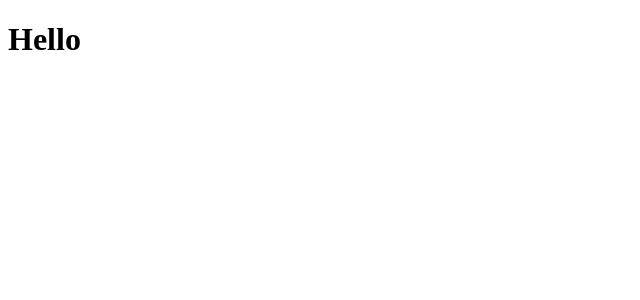
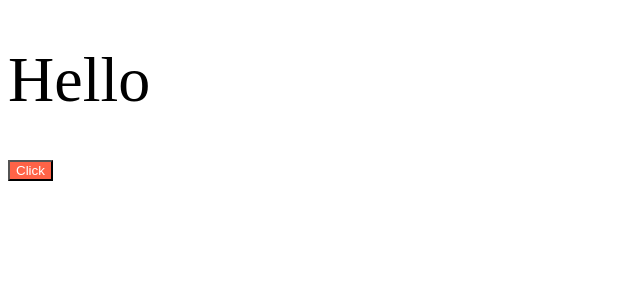
Before and after one commit to Pridesd/react_for_beginner, a React (Create React App) app: page / in a window 1280 px wide. Shown: the top 300 px of the page, without its empty margins (0-640 px from the left). Built offline with nearby package versions, Linux system fonts and the light colour scheme.

Commit message:
prop-types & module.css

```diff
--- a/package.json
+++ b/package.json
@@ -6,6 +6,7 @@
     "@testing-library/jest-dom": "^5.16.1",
     "@testing-library/react": "^12.1.2",
     "@testing-library/user-event": "^13.5.0",
+    "prop-types": "^15.8.1",
     "react": "^17.0.2",
     "react-dom": "^17.0.2",
     "react-scripts": "5.0.0",
--- a/src/App.js
+++ b/src/App.js
@@ -1,7 +1,9 @@
+import styles from "./App.module.css";
+
 function App() {
   return (
     <div>
-      <h1>Hello</h1>
+      <h1 className={styles.title}>Hello</h1>
     </div>
   );
 }
--- /dev/null
+++ b/src/App.module.css
@@ -0,0 +1,4 @@
+.title {
+    font-size: 4rem;
+    font-weight: 100;
+}
--- /dev/null
+++ b/src/Button.js
@@ -0,0 +1,16 @@
+import PropTypes from "prop-types";
+import styles from "./Button.module.css";
+
+function Button({text}){
+    return(
+        <div>
+            <button className={styles.Btn}>{text}</button>
+        </div>
+    )
+}
+
+Button.propTypes = {
+    text: PropTypes.string.isRequired,
+};
+
+export default Button;
--- /dev/null
+++ b/src/Button.module.css
@@ -0,0 +1,4 @@
+.Btn{
+    background-color: tomato;
+    color: white;
+}
--- a/src/index.js
+++ b/src/index.js
@@ -1,10 +1,11 @@
 import React from 'react';
 import ReactDOM from 'react-dom';
 import App from './App';
-
+import Button from './Button';
 ReactDOM.render(
   <React.StrictMode>
     <App />
+    <Button text = "Click" />
   </React.StrictMode>,
   document.getElementById('root')
 );
```
Also changed, not shown: 1 other file (tests, documents, lock files or other folders).
